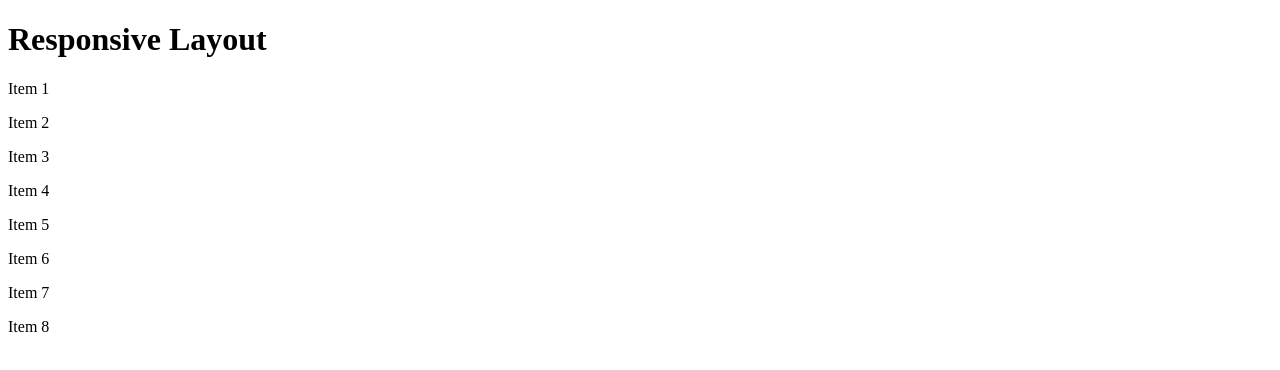
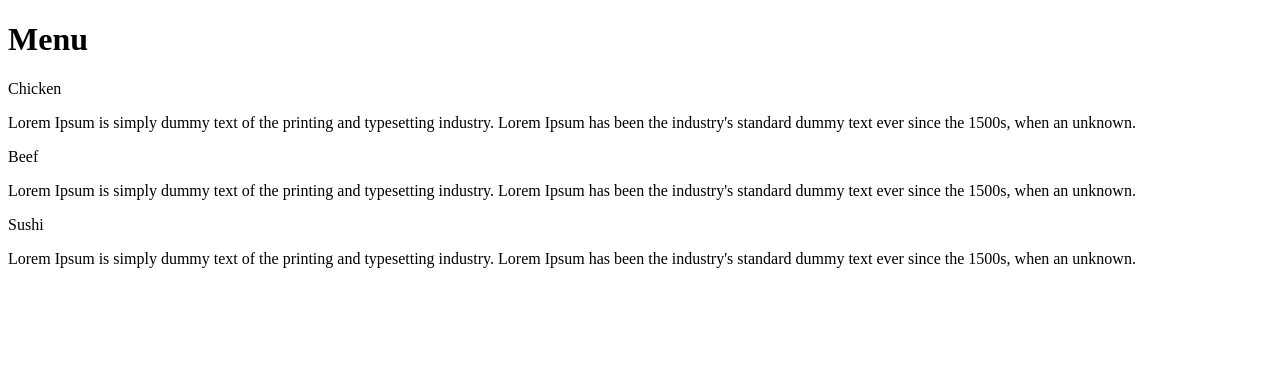
Before and after one commit to astraeawayman/Week2, a plain HTML site: page index.html in a window 1280 px wide. Drawn offline with Linux system fonts and the light colour scheme.

Commit message:
Update index.html

```diff
--- a/index.html
+++ b/index.html
@@ -4,19 +4,17 @@
 <meta charset="utf-8">
 <meta name="viewport" content="width=device-width, initial-scale=1">
 <title>Responsive Layout</title>
-  <link rel="stylesheet" href="css" />
+<link rel="stylesheet" href="style.css">
+<link rel="preconnect" href="https://fonts.gstatic.com">
+<link href="https://fonts.googleapis.com/css2?family=Open+Sans+Condensed:wght@300&display=swap" rel="stylesheet">
+</head>
 <body>
-<h1>Responsive Layout</h1>
+<h1>Menu</h1>
 
 <div class="row">
-  <div class="col-lg-3 col-md-6"><p>Item 1</p></div>
-  <div class="col-lg-3 col-md-6"><p>Item 2</p></div>
-  <div class="col-lg-3 col-md-6"><p>Item 3</p></div>
-  <div class="col-lg-3 col-md-6"><p>Item 4</p></div>
-  <div class="col-lg-3 col-md-6"><p>Item 5</p></div>
-  <div class="col-lg-3 col-md-6"><p>Item 6</p></div>
-  <div class="col-lg-3 col-md-6"><p>Item 7</p></div>
-  <div class="col-lg-3 col-md-6"><p>Item 8</p></div>
+  <div class="col-lg-1 col-md-1 col-sm-1 one"><p class="food chicken">Chicken</p> Lorem Ipsum is simply dummy text of the printing and typesetting industry. Lorem Ipsum has been the industry's standard dummy text ever since the 1500s, when an unknown. </div>
+  <div class="col-lg-2 col-md-2 col-sm-2 one"><p class="food beef">Beef</p> Lorem Ipsum is simply dummy text of the printing and typesetting industry. Lorem Ipsum has been the industry's standard dummy text ever since the 1500s, when an unknown.</div>
+  <div class="col-lg-3 col-md-3 col-sm-3 one"><p class="food sushi">Sushi</p> Lorem Ipsum is simply dummy text of the printing and typesetting industry. Lorem Ipsum has been the industry's standard dummy text ever since the 1500s, when an unknown.</div>
 </div>
 
 </body>
```
